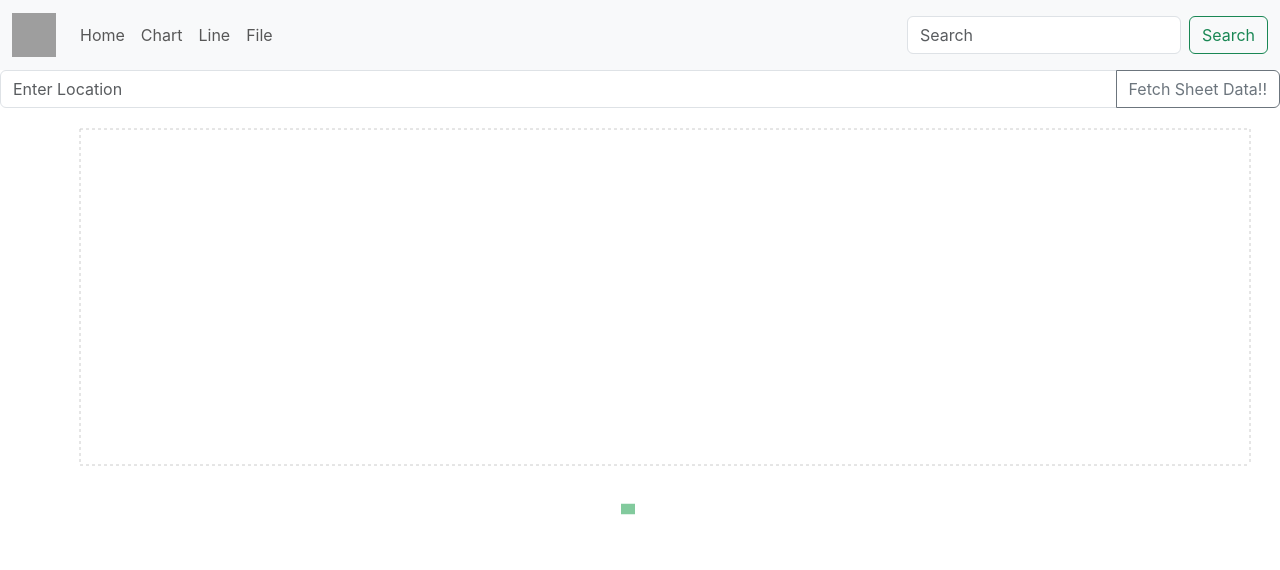
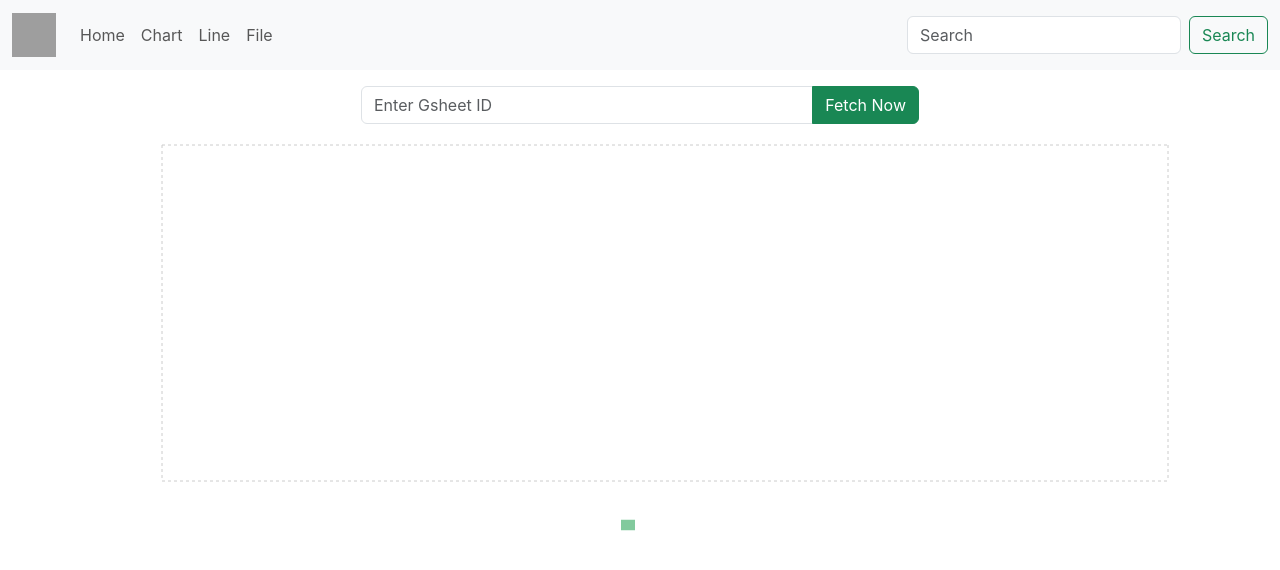
Before and after one commit to rajann44/react-charts, a React (Create React App) app: page /chart in a window 1280 px wide. Shown: the top 570 px of the page. Built offline with nearby package versions, Linux system fonts and the light colour scheme; grey boxes are pictures that could not be loaded.

Commit message:
ui enhancement

```diff
--- a/src/components/funtionality/Barchart.js
+++ b/src/components/funtionality/Barchart.js
@@ -10,16 +10,14 @@ import {
   ResponsiveContainer,
 } from "recharts";
 
-const json = require('../../utils/result.json'); //(with path)
+const json = require("../../utils/result.json"); //(with path)
 
 var columnData2 = null;
 let parsedData;
 
 export default function Barchart() {
-
   const [text, setText] = useState("");
   const [columnData, setcolumnData] = useState(null);
-
 
   const handleOnChange = (event) => {
     setText(event.target.value);
@@ -31,7 +29,7 @@ export default function Barchart() {
     parsedData = await sheetResponse.json();
     columnData2 = Object.keys(parsedData[0]);
     setcolumnData(columnData2);
-    console.log(columnData)
+    console.log(columnData);
   }
 
   function handleOnClick() {
@@ -39,70 +37,40 @@ export default function Barchart() {
   }
 
   useEffect(() => {
-    console.log("EFFECT:"+columnData);
+    console.log("EFFECT:" + columnData);
   }, [columnData]);
 
-  function onXClickHandler(c){
+  function onXClickHandler(c) {
     setXAxisValue(c);
   }
-  function onYClickHandler(c){
+  function onYClickHandler(c) {
     setYAxisValue(c);
   }
 
-  const[xAxisValue, setXAxisValue] = useState();
-  const[yAxisValue, setYAxisValue] = useState();
+  const [xAxisValue, setXAxisValue] = useState();
+  const [yAxisValue, setYAxisValue] = useState();
 
-  return (<>
-  <div className="input-group mb-3">
+  return (
+    <div className="container">
+      <div className="input-group w-50 my-3 mx-auto">
         <input
           type="text"
-              className="form-control"
-              placeholder="Enter Location"
-              aria-label="Location"
-              aria-describedby="button-addon2"
+          class="form-control"
+          placeholder="Enter Gsheet ID"
+          onChange={handleOnChange}
           value={text}
-              onChange={handleOnChange}
         />
         <button
-              className="btn btn-outline-secondary"
-              onClick={() => handleOnClick()}
+          className="btn btn-success"
           type="button"
           id="button-addon2"
+          onClick={() => handleOnClick()}
         >
-              Fetch Sheet Data!!
+          Fetch Now
         </button>
       </div>
-  <div className="d-flex flex-row">
-  {columnData!=null && <div className="dropdown p-2">
-      <button className="btn btn-secondary dropdown-toggle" type="button" data-bs-toggle="dropdown" aria-expanded="false">
-        X-Axis
-      </button>
-      <ul className="dropdown-menu">
-            {columnData.map((c)=>{
-                    return <li key={c}><a
-                    onClick={() => onXClickHandler(c)}
-                    className="dropdown-item">
-                    {c}
-                    </a></li>
-            })}
-      </ul>
-    </div>}
-    {columnData!=null && <div className="dropdown p-2">
-      <button className="btn btn-secondary dropdown-toggle" type="button" data-bs-toggle="dropdown" aria-expanded="false">
-        Y-Axis
-      </button>
-      {columnData!=null && <ul className="dropdown-menu">
-            {columnData.map((c)=>{
-                    return <li key={c}><a
-                    onClick={() => onYClickHandler(c)}
-                    className="dropdown-item">
-                    {c}
-                    </a></li>
-            })}
-      </ul>}
-    </div>}
-    </div>
-    <div className='my-10'>
+
+      <div className="my-10">
         <ResponsiveContainer width="100%" height={400}>
           <BarChart
             data={parsedData}
@@ -122,5 +90,48 @@ export default function Barchart() {
           </BarChart>
         </ResponsiveContainer>
       </div>
-  </>);
+
+
+      <div className="d-flex flex-row justify-content-center">
+        {columnData != null && (
+          <div className="dropdown p-2">
+            <button className="btn btn-secondary dropdown-toggle" type="button" data-bs-toggle="dropdown" aria-expanded="false">
+              X-Axis
+            </button>
+            <ul className="dropdown-menu">
+              {columnData.map((c) => {
+                return (
+                  <li key={c}>
+                    <a onClick={() => onXClickHandler(c)} className="dropdown-item">
+                      {c}
+                    </a>
+                  </li>
+                );
+              })}
+            </ul>
+          </div>
+        )}
+        {columnData != null && (
+          <div className="dropdown p-2">
+            <button className="btn btn-secondary dropdown-toggle" type="button" data-bs-toggle="dropdown" aria-expanded="false">
+              Y-Axis
+            </button>
+            {columnData != null && (
+              <ul className="dropdown-menu">
+                {columnData.map((c) => {
+                  return (
+                    <li key={c}>
+                      <a onClick={() => onYClickHandler(c)} className="dropdown-item">
+                        {c}
+                      </a>
+                    </li>
+                  );
+                })}
+              </ul>
+            )}
+          </div>
+        )}
+      </div>
+    </div>
+  );
 }
```
Also changed, not shown: src/components/reusable/Navbar.js (+45 -9 lines). Lines whose indentation alone changed are shown as unchanged.
